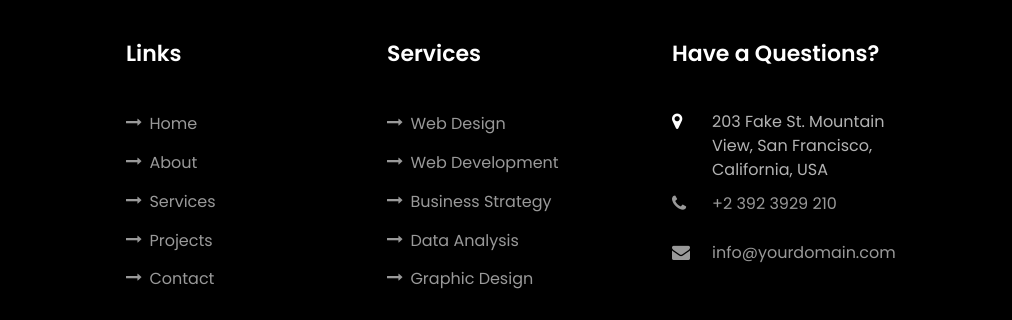
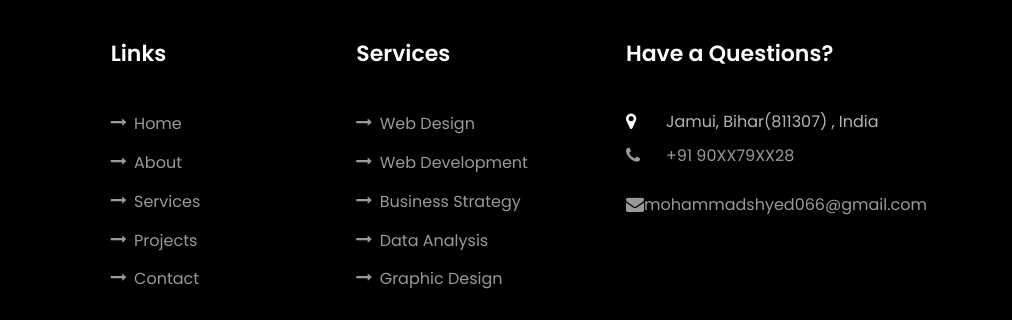
Before and after one commit to mdshyed/my_portfolio, a plain HTML site: page index.html in a window 1280 px wide. Shown: the part 6329-6649 px from the top of the page, 268-1280 px from the left. Drawn offline with Linux system fonts and the light colour scheme; files whose address does not match are found by name.

Commit message:
Update index.html

```diff
--- a/index.html
+++ b/index.html
@@ -516,9 +516,9 @@
             	<h2 class="ftco-heading-2">Have a Questions?</h2>
             	<div class="block-23 mb-3">
 	              <ul>
-	                <li><span class="icon icon-map-marker"></span><span class="text">203 Fake St. Mountain View, San Francisco, California, USA</span></li>
-	                <li><a href="#"><span class="icon icon-phone"></span><span class="text">+2 392 3929 210</span></a></li>
-	                <li><a href="#"><span class="icon icon-envelope"></span><span class="text">info@yourdomain.com</span></a></li>
+	                <li><span class="icon icon-map-marker"></span><span class="text">Jamui, Bihar(811307) , India</span></li>
+	                <li><a href="#"><span class="icon icon-phone"></span><span class="text">+91 90XX79XX28</span></a></li>
+	                <li><a href="#"><span class="icon icon-envelope"></span><span class="text">mohammadshyed066@gmail.com</span></a></li>
 	              </ul>
 	            </div>
             </div>
```
